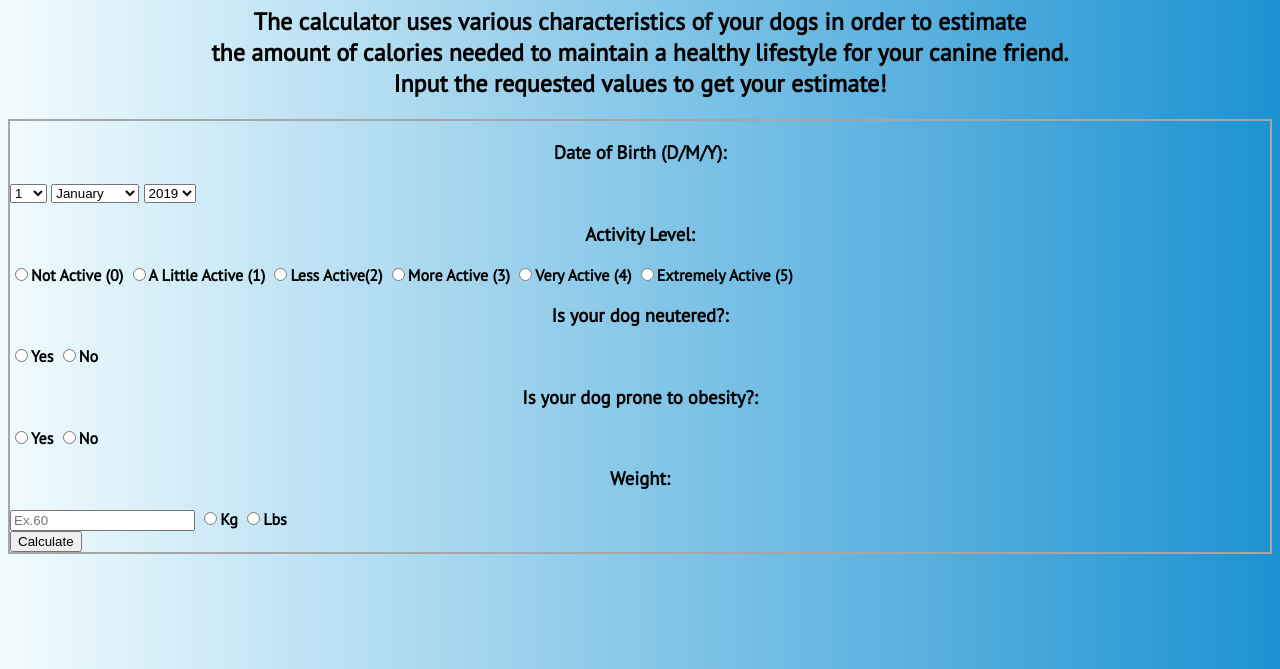
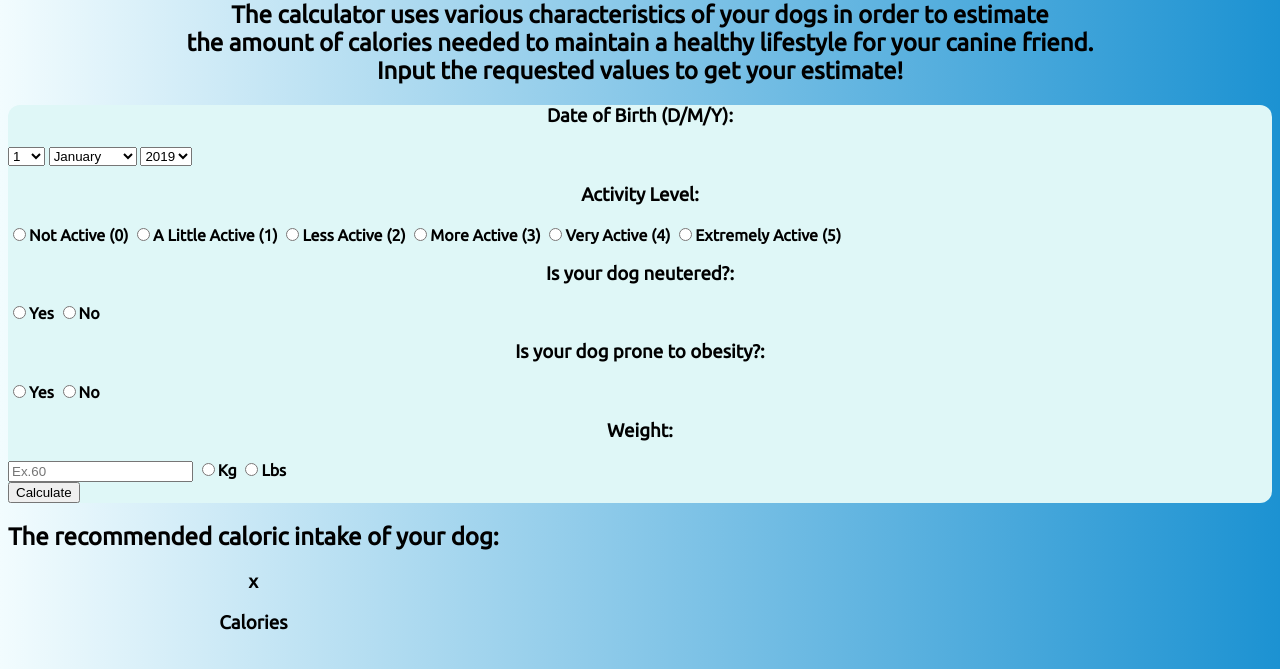
Before and after one commit to lukec11/MAHacksV, a website: page www/index.html in a window 1280 px wide. Shown: the part 131-800 px from the top of the page. Drawn offline with Linux system fonts and the light colour scheme.

Commit message:
Added calc output area

```diff
--- a/www/css/style.css
+++ b/www/css/style.css
@@ -1,5 +1,5 @@
 body {
-  font-family: 'PT Sans', sans-serif;
+  font-family:'Ubuntu', sans-serif;
   background: #1c92d2;  /* fallback for old browsers */
   background: -webkit-linear-gradient(to right, #f2fcfe, #1c92d2);  /* Chrome 10-25, Safari 5.1-6 */
   background: linear-gradient(to right, #f2fcfe, #1c92d2); /* W3C, IE 10+/ Edge, Firefox 16+, Chrome 26+, Opera 12+, Safari 7+ */
@@ -30,9 +30,8 @@ a {
 
 /* body text */
 .block {
-  border-style: solid;
-  border-width: 2px;
-  border-color: #a6a6a6;
+  background-color: #dff7f7;
+  border-radius: 12px;
 }
 .exp {
   text-align: center;
@@ -40,3 +39,8 @@ a {
 h3 {
   text-align: center;
 }
+.hidden {
+  display: inline-block;
+  vertical-align: top;
+  text-align: center;
+}
--- a/www/index.html
+++ b/www/index.html
@@ -2,7 +2,7 @@
 <html>
   <head>
     <link rel = "stylesheet" type ="text/css" href = "css/style.css" >
-    <link href="https://fonts.googleapis.com/css?family=PT+Sans&display=swap" rel="stylesheet">
+    <link href="https://fonts.googleapis.com/css?family=Ubuntu&display=swap" rel="stylesheet">
     <script src="https://kit.fontawesome.com/a7ea3a1104.js" crossorigin="anonymous"></script>
     <script src="js/index.js"></script>
     <meta charset = "utf-8" >
@@ -110,7 +110,7 @@
         <h3>Activity Level: </h3>
         <input type="radio" value=0 name="activity">Not Active (0)</input>
         <input type="radio" value=1 name="activity">A Little Active (1)</input>
-        <input type="radio" value=2 name="activity">Less Active(2)</input>
+        <input type="radio" value=2 name="activity">Less Active (2)</input>
         <input type="radio" value=3 name="activity">More Active (3)</input>
         <input type="radio" value=4 name="activity">Very Active (4)</input>
         <input type="radio" value=5 name="activity">Extremely Active (5)</input>
@@ -133,6 +133,9 @@
       </div>
       <button><span>Calculate</span></button>
     </div>
+    <div class="hidden">
+      <h2>The recommended caloric intake of your dog: </h2><h3>x</h3><h3> Calories</h3>
+    </div>
 
 
   </body>
```
Also changed, not shown: www/image/logo.jpg (added).
